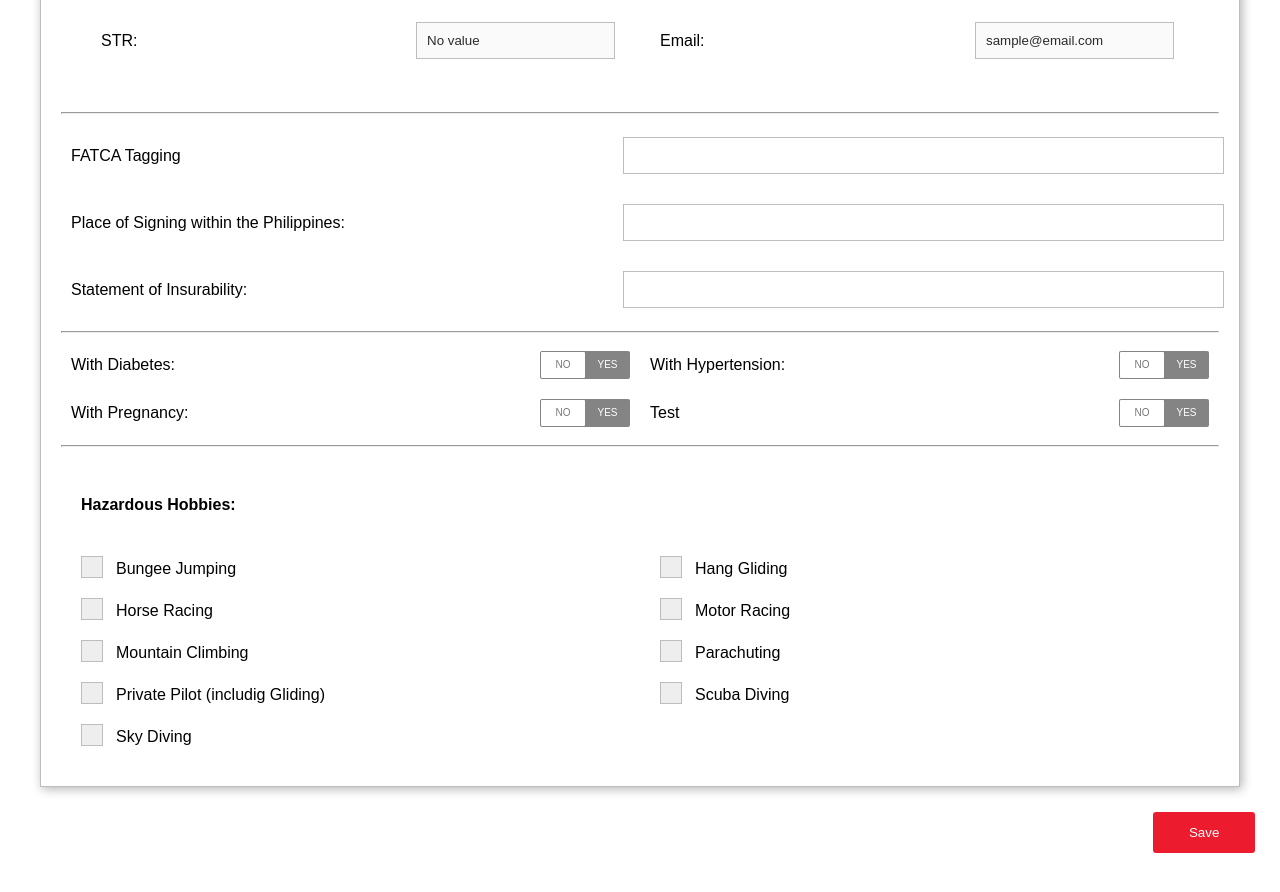
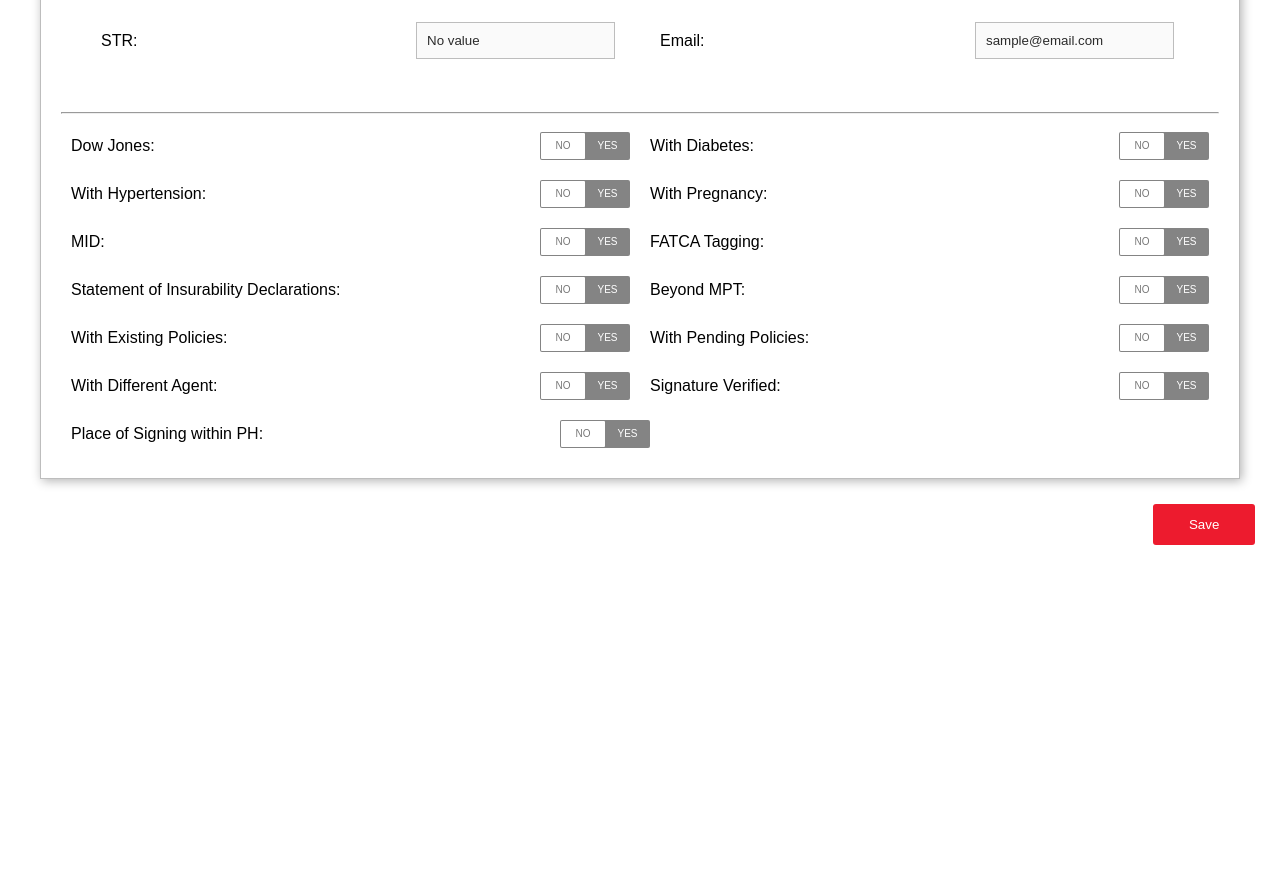
Before and after one commit to questronix/bpm-pl-ui, a React (Create React App) app: page / in a window 1280 px wide. Shown: the part 1820-2712 px from the top of the page. After the commit the page ends 2410 px from the top, so only its background shows below. Built offline with nearby package versions, Linux system fonts and the light colour scheme.

Commit message:
Fix fields

```diff
--- a/src/modules/policy/component/Fatca.js
+++ b/src/modules/policy/component/Fatca.js
@@ -138,32 +138,17 @@ class Fatca extends Component {
               <div className="card-body">
                 <InsuredInformation insured={this.props.insured}/>
                 <hr />
-                <div className="col xl-12 flex f-center f-justify-space-between">
-                  <label>FATCA Tagging</label>
-                  <input className="input col xl-6"
-                    name="fatca"
-                    value={this.state.fatca}
-                    onChange={this.handleInputChange}
-                    type="text" />
-                </div>
-                <div className="col xl-12 flex f-center f-justify-space-between">
-                  <label>Place of Signing within the Philippines:</label>
-                  <input className="input col xl-6"
-                    name="placeOfSigning"
-                    value={this.state.placeOfSigning}
-                    onChange={this.handleInputChange}
-                    type="text" />
-                </div>
-                <div className="col xl-12 flex f-center f-justify-space-between">
-                  <label>Statement of Insurability:</label>
-                  <input className="input col xl-6"
-                    name="statementOfInsurablity"
-                    value={this.state.statementOfInsurablity}
-                    onChange={this.handleInputChange}
-                    type="text" />
-                </div>
-                <hr/>
                 <div className="flex-container flex-wrap ">
+                  <div className="can-toggle col xl-6 l-6 m-6 s-12 xs-12 can-toggle--size-small">
+                    <input
+                      id="dowJones"
+                      type="checkbox"
+                      name="dowJones" />
+                    <label className="flex f-justify-space-between" htmlFor="dowJones">
+                      <div className="col xl-6 l-6 m-6 s-12 xs-12 no-padding can-toggle__label-text">Dow Jones:</div>
+                      <div className="col xl-6 l-6 m-6 s-12 xs-12 no-padding can-toggle__switch" data-checked="Yes" data-unchecked="No"></div>
+                    </label>
+                  </div>
                   <div className="can-toggle col xl-6 l-6 m-6 s-12 xs-12 can-toggle--size-small">
                     <input
                       id="Diabetes"
@@ -197,18 +182,107 @@ class Fatca extends Component {
                   </div>
                   <div className="can-toggle col xl-6 l-6 m-6 s-12 xs-12 can-toggle--size-small">
                     <input
-                      id="test"
+                      id="mid"
                       type="checkbox"
-                      name="withPregnancy"
+                      name="mid" />
+                    <label className="flex f-justify-space-between" htmlFor="mid">
+                      <div className="col xl-6 l-6 m-6 s-12 xs-12 no-padding can-toggle__label-text">MID:</div>
+                      <div className="col xl-6 l-6 m-6 s-12 xs-12 no-padding can-toggle__switch" data-checked="Yes" data-unchecked="No"></div>
+                    </label>
+                  </div>
+                  <div className="can-toggle col xl-6 l-6 m-6 s-12 xs-12 can-toggle--size-small">
+                    <input
+                      id="fatca"
+                      type="checkbox"
+                      name="fatca"
                       value="false" />
-                    <label className="flex f-justify-space-between" htmlFor="test">
-                      <div className="col xl-6 l-6 m-6 s-12 xs-12 no-padding can-toggle__label-text">Test</div>
+                    <label className="flex f-justify-space-between" htmlFor="fatca">
+                      <div className="col xl-6 l-6 m-6 s-12 xs-12 no-padding can-toggle__label-text">FATCA Tagging:</div>
+                      <div className="col xl-6 l-6 m-6 s-12 xs-12 no-padding can-toggle__switch" data-checked="Yes" data-unchecked="No"></div>
+                    </label>
+                  </div>
+                  <div className="can-toggle col xl-6 l-6 m-6 s-12 xs-12 can-toggle--size-small">
+                    <input
+                      id="soi"
+                      type="checkbox"
+                      name="soi"
+                      value="false" />
+                    <label className="flex f-justify-space-between" htmlFor="soi">
+                      <div className="col xl-6 l-6 m-6 s-12 xs-12 no-padding can-toggle__label-text">Statement of Insurability Declarations:</div>
+                      <div className="col xl-6 l-6 m-6 s-12 xs-12 no-padding can-toggle__switch" data-checked="Yes" data-unchecked="No"></div>
+                    </label>
+                  </div>
+                  <div className="can-toggle col xl-6 l-6 m-6 s-12 xs-12 can-toggle--size-small">
+                    <input
+                      id="beyondMPT"
+                      type="checkbox"
+                      name="beyondMPT"
+                      value="false" />
+                    <label className="flex f-justify-space-between" htmlFor="beyondMPT">
+                      <div className="col xl-6 l-6 m-6 s-12 xs-12 no-padding can-toggle__label-text">Beyond MPT:</div>
+                      <div className="col xl-6 l-6 m-6 s-12 xs-12 no-padding can-toggle__switch" data-checked="Yes" data-unchecked="No"></div>
+                    </label>
+                  </div>
+                  <div className="can-toggle col xl-6 l-6 m-6 s-12 xs-12 can-toggle--size-small">
+                    <input
+                      id="withExisitingPolicies"
+                      type="checkbox"
+                      name="withExisitingPolicies"
+                      value="false" />
+                    <label className="flex f-justify-space-between" htmlFor="withExisitingPolicies">
+                      <div className="col xl-6 l-6 m-6 s-12 xs-12 no-padding can-toggle__label-text">With Existing Policies:</div>
+                      <div className="col xl-6 l-6 m-6 s-12 xs-12 no-padding can-toggle__switch" data-checked="Yes" data-unchecked="No"></div>
+                    </label>
+                  </div>
+                  <div className="can-toggle col xl-6 l-6 m-6 s-12 xs-12 can-toggle--size-small">
+                    <input
+                      id="wihtPendingPolicies"
+                      type="checkbox"
+                      name="wihtPendingPolicies"
+                      value="false" />
+                    <label className="flex f-justify-space-between" htmlFor="wihtPendingPolicies">
+                      <div className="col xl-6 l-6 m-6 s-12 xs-12 no-padding can-toggle__label-text">With Pending Policies:</div>
+                      <div className="col xl-6 l-6 m-6 s-12 xs-12 no-padding can-toggle__switch" data-checked="Yes" data-unchecked="No"></div>
+                    </label>
+                  </div>
+                  <div className="can-toggle col xl-6 l-6 m-6 s-12 xs-12 can-toggle--size-small">
+                    <input
+                      id="WithDifferentAgent"
+                      type="checkbox"
+                      name="WithDifferentAgent"
+                      value="false" />
+                    <label className="flex f-justify-space-between" htmlFor="WithDifferentAgent">
+                      <div className="col xl-6 l-6 m-6 s-12 xs-12 no-padding can-toggle__label-text">With Different Agent:</div>
+                      <div className="col xl-6 l-6 m-6 s-12 xs-12 no-padding can-toggle__switch" data-checked="Yes" data-unchecked="No"></div>
+                    </label>
+                  </div>
+                  <div className="can-toggle col xl-6 l-6 m-6 s-12 xs-12 can-toggle--size-small">
+                    <input
+                      id="signatureVerified"
+                      type="checkbox"
+                      name="signatureVerified"
+                      value="false" />
+                    <label className="flex f-justify-space-between" htmlFor="signatureVerified">
+                      <div className="col xl-6 l-6 m-6 s-12 xs-12 no-padding can-toggle__label-text">Signature Verified:</div>
+                      <div className="col xl-6 l-6 m-6 s-12 xs-12 no-padding can-toggle__switch" data-checked="Yes" data-unchecked="No"></div>
+                    </label>
+                  </div>
+                  <div className="can-toggle col xl-6 l-6 m-6 s-12 xs-12 can-toggle--size-small">
+                    <input
+                      id="placeOfSigning"
+                      type="checkbox"
+                      name="placeOfSigning"
+                      value="false" />
+                    <label className="flex f-justify-space-between" htmlFor="placeOfSigning">
+                      <div className="col xl-6 l-6 m-6 s-12 xs-12 no-padding can-toggle__label-text">Place of Signing within PH:</div>
                       <div className="col xl-6 l-6 m-6 s-12 xs-12 no-padding can-toggle__switch" data-checked="Yes" data-unchecked="No"></div>
                     </label>
                   </div>
                 </div>
-                <hr/>
-                    <div className="col xl-12 flex-container flex-wrap">
+
+                {/* Tentative display. Will confirm this to sir mic */}
+                {/* <hr/> */}
+                    {/* <div className="col xl-12 flex-container flex-wrap">
                       <h4 className="col xl-12">Hazardous Hobbies:</h4><br />
                       <div className="col xl-6 flex">
                         <label className="checkbox">Bungee Jumping
@@ -264,7 +338,7 @@ class Fatca extends Component {
                           <span className="checkmark"></span>
                         </label>
                       </div>
-                    </div>
+                    </div> */}
                   </div>
                 </div>
               </div>
```
